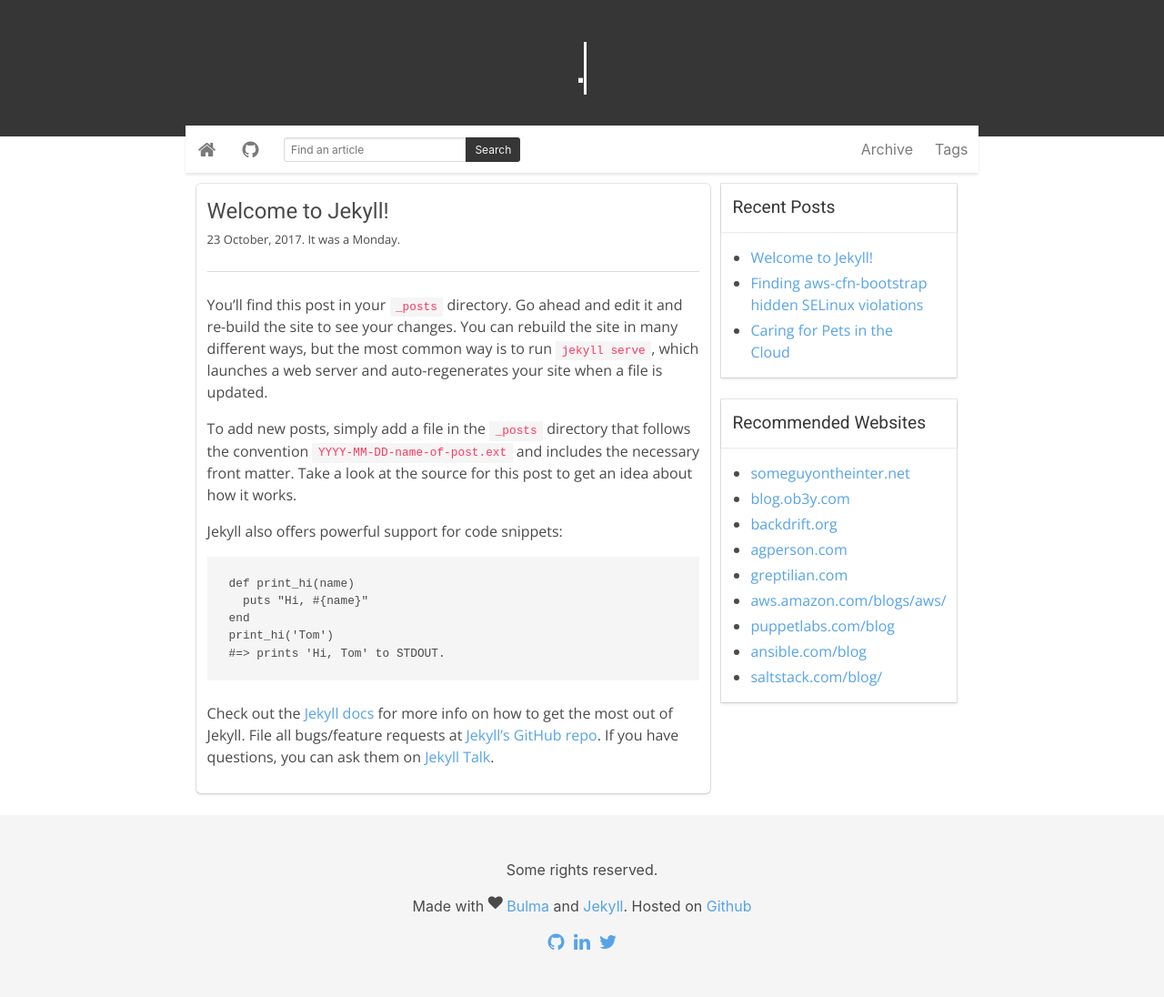
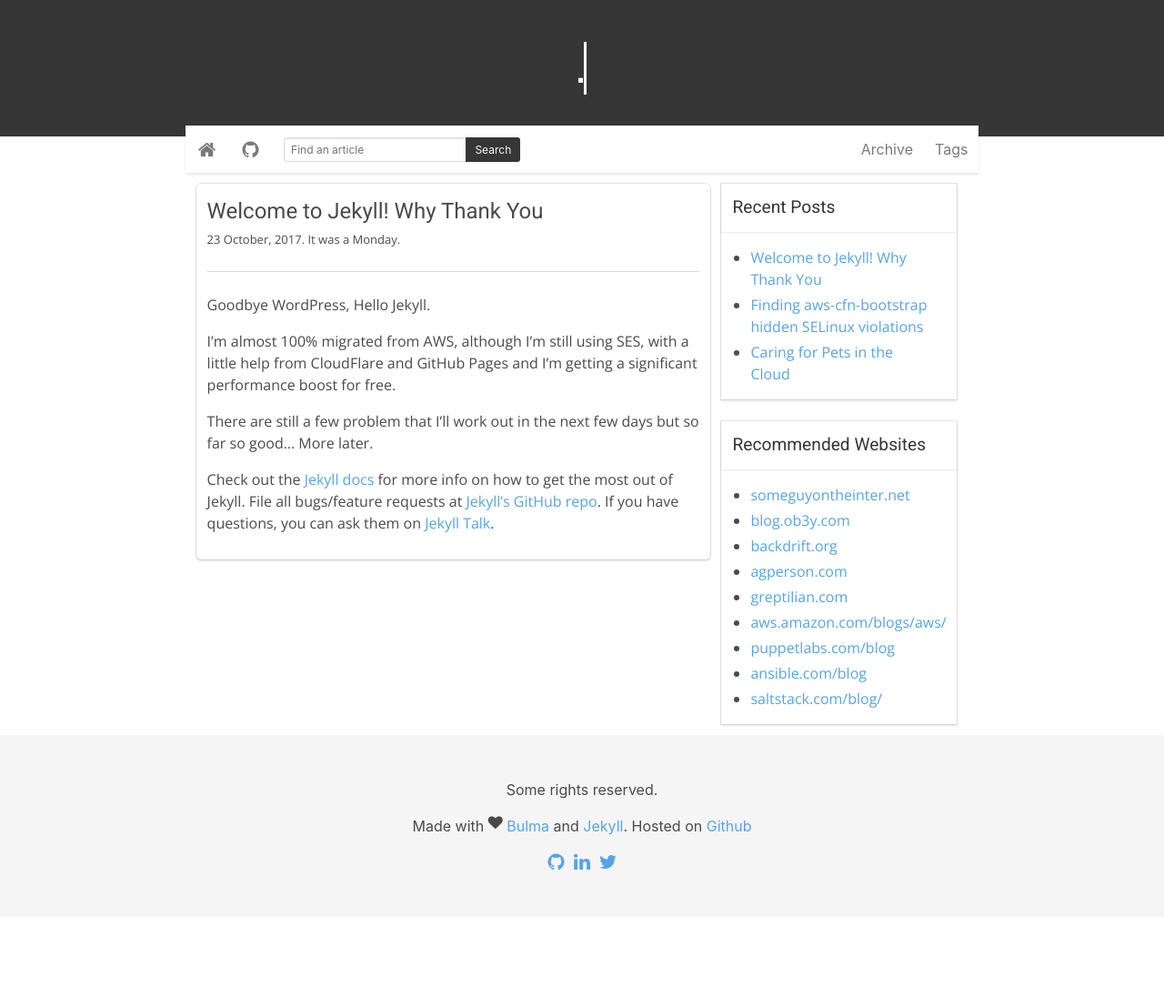
Before and after one commit to robruma/robruma.github.io, a Jekyll site: the page built from _posts/2017-10-22-welcome-to-jekyll.markdown, in a window 1280 px wide. Shown: the whole page at 91% size. Built offline with Jekyll 4.4.1, drawn with Linux system fonts in a browser that asks for light colours; comment, search, counter and statistics services are not loaded; after the commit the page ends 1008 px from its top, so only the background shows below that.

Commit message:
Updating default Jekyll post

```diff
--- a/_posts/2017-10-22-welcome-to-jekyll.markdown
+++ b/_posts/2017-10-22-welcome-to-jekyll.markdown
@@ -1,22 +1,14 @@
 ---
 layout: post
-title:  "Welcome to Jekyll!"
+title:  "Welcome to Jekyll! Why Thank You"
 date:   2017-10-22 22:27:51 -0400
 categories: jekyll update
 ---
-You’ll find this post in your `_posts` directory. Go ahead and edit it and re-build the site to see your changes. You can rebuild the site in many different ways, but the most common way is to run `jekyll serve`, which launches a web server and auto-regenerates your site when a file is updated.
+Goodbye WordPress, Hello Jekyll.
 
-To add new posts, simply add a file in the `_posts` directory that follows the convention `YYYY-MM-DD-name-of-post.ext` and includes the necessary front matter. Take a look at the source for this post to get an idea about how it works.
+I'm almost 100% migrated from AWS, although I'm still using SES, with a little help from CloudFlare and GitHub Pages and I'm getting a significant performance boost for free.
 
-Jekyll also offers powerful support for code snippets:
-
-{% highlight ruby %}
-def print_hi(name)
-  puts "Hi, #{name}"
-end
-print_hi('Tom')
-#=> prints 'Hi, Tom' to STDOUT.
-{% endhighlight %}
+There are still a few problem that I'll work out in the next few days but so far so good... More later.
 
 Check out the [Jekyll docs][jekyll-docs] for more info on how to get the most out of Jekyll. File all bugs/feature requests at [Jekyll’s GitHub repo][jekyll-gh]. If you have questions, you can ask them on [Jekyll Talk][jekyll-talk].
 
```
